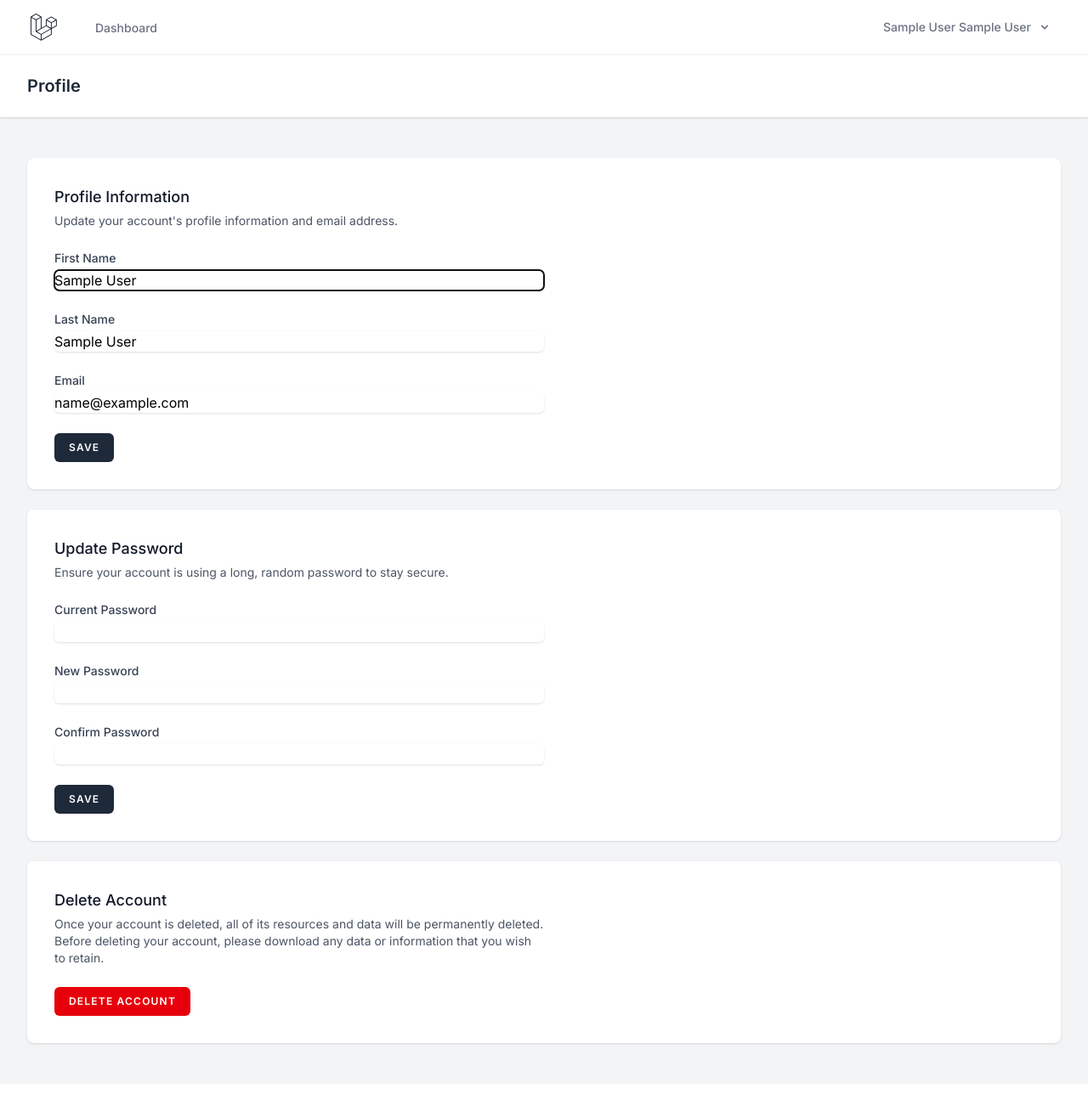
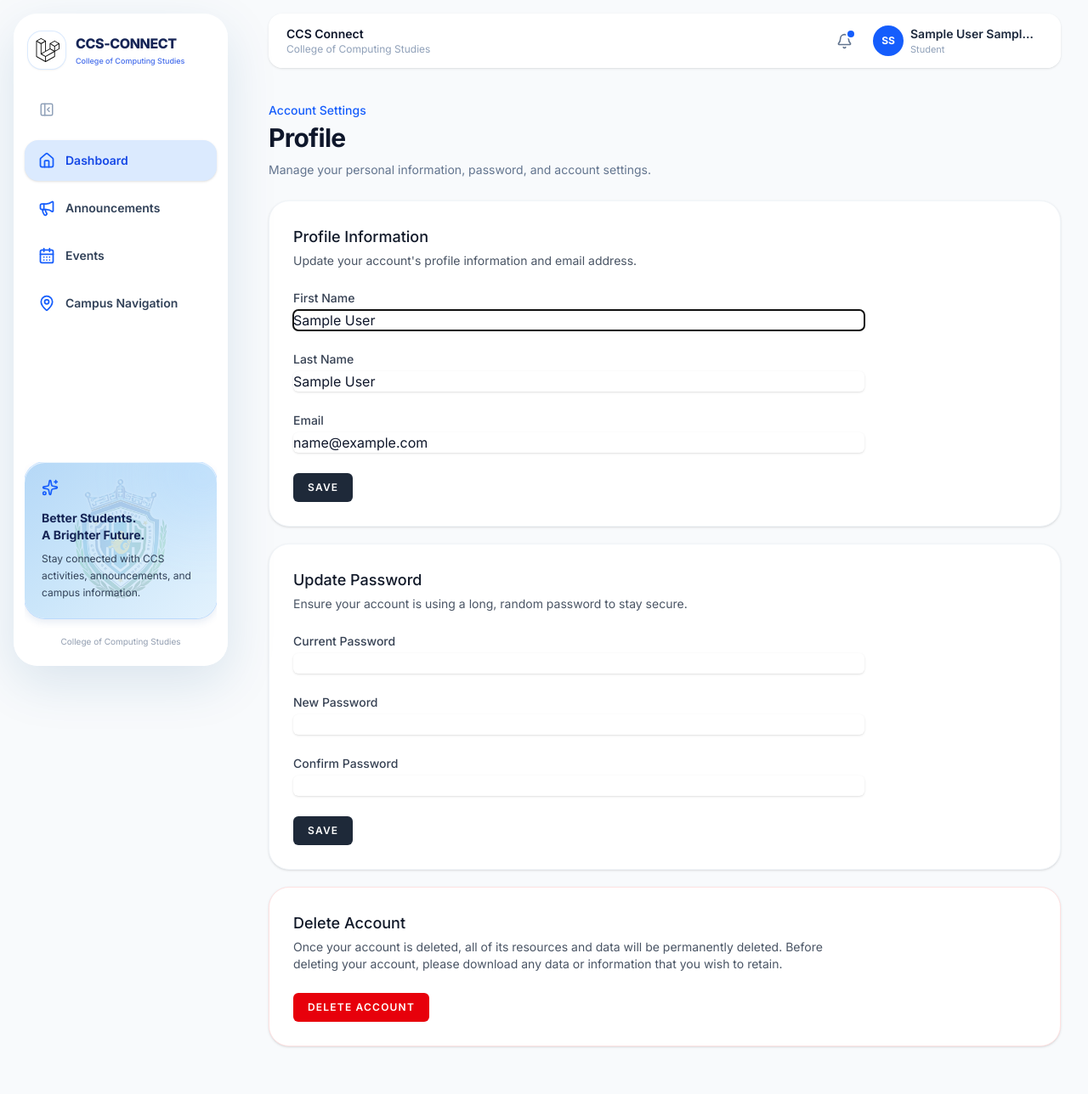
Before and after one commit to Jeysii-zen/ccs-connect, a Laravel app: page /profile in a window 1280 px wide. Shown: the whole page at 85% size. Before the commit the page ends 1232 px from the top, so only its background shows below. Run offline with Laravel 12, Linux system fonts and the light colour scheme; the visitor is signed in with stand-in values (Sample User, id 1); style sheets or scripts are compiled from the project's sources; some libraries are stand-ins or nearby versions.

Commit message:
feat: add shared authenticated UI layout

```diff
--- /dev/null
+++ b/resources/js/layouts/CCSConnectLayout.jsx
@@ -0,0 +1,408 @@
+import ApplicationLogo from '@/components/ApplicationLogo';
+import { Link, usePage } from '@inertiajs/react';
+import {
+    Bell,
+    CalendarDays,
+    Home,
+    MapPin,
+    Megaphone,
+    PanelLeftClose,
+    PanelLeftOpen,
+    Sparkles,
+    X,
+} from 'lucide-react';
+import { useState } from 'react';
+
+const navigationItems = [
+    {
+        label: 'Dashboard',
+        href: route('dashboard'),
+        icon: Home,
+    },
+    {
+        label: 'Announcements',
+        href: `${route('dashboard')}#announcements`,
+        icon: Megaphone,
+    },
+    {
+        label: 'Events',
+        href: `${route('dashboard')}#events`,
+        icon: CalendarDays,
+    },
+    {
+        label: 'Campus Navigation',
+        href: `${route('dashboard')}#campus`,
+        icon: MapPin,
+    },
+];
+
+export default function CCSConnectLayout({ children }) {
+    const page = usePage();
+    const user = page.props.auth.user;
+    const currentUrl = page.url;
+
+    const userName = `${user.first_name ?? ''} ${user.last_name ?? ''}`.trim();
+    const userInitials =
+        `${user.first_name?.[0] ?? ''}${user.last_name?.[0] ?? ''}`.toUpperCase();
+
+    const [sidebarCollapsed, setSidebarCollapsed] = useState(false);
+    const [showMobileSidebar, setShowMobileSidebar] = useState(false);
+
+    const closeMobileSidebar = () => {
+        setShowMobileSidebar(false);
+    };
+    const [showProfileMenu, setShowProfileMenu] = useState(false);
+
+    return (
+        <div className="min-h-screen bg-slate-50 text-slate-900">
+            {/* Mobile overlay */}
+            <div
+                className={`fixed inset-0 z-40 bg-slate-950/35 backdrop-blur-[2px] transition-opacity duration-300 md:hidden ${
+                    showMobileSidebar
+                        ? 'opacity-100'
+                        : 'pointer-events-none opacity-0'
+                }`}
+                onClick={closeMobileSidebar}
+            />
+
+            {/* =========================
+                DESKTOP SIDEBAR
+            ========================== */}
+            <aside
+                style={{
+                    width: sidebarCollapsed ? '76px' : '252px',
+                }}
+                className="fixed bottom-4 left-4 top-4 z-50 hidden flex-col rounded-[28px] border border-white/90 bg-white/90 px-3 py-5 shadow-[0_20px_60px_rgba(15,82,140,0.13)] backdrop-blur-2xl transition-[width] duration-500 ease-[cubic-bezier(.22,1,.36,1)] md:flex"
+            >
+                {/* Logo */}
+                <div className="flex items-center">
+                    <Link
+                        href="/"
+                        className="group flex min-w-0 items-center gap-3"
+                    >
+                        <div className="ml-1 flex h-11 w-11 shrink-0 items-center justify-center rounded-2xl bg-white shadow-sm ring-1 ring-blue-100 transition duration-300 group-hover:scale-105">
+                            <ApplicationLogo className="h-8 w-8 text-blue-700" />
+                        </div>
+
+                        <div
+                            className={`min-w-0 overflow-hidden transition-[max-width,opacity,transform] duration-300 ease-out ${
+                                sidebarCollapsed
+                                    ? 'max-w-0 -translate-x-2 opacity-0'
+                                    : 'max-w-[160px] translate-x-0 opacity-100'
+                            }`}
+                        >
+                            <p className="whitespace-nowrap text-[16px] font-extrabold tracking-tight text-blue-950">
+                                CCS-CONNECT
+                            </p>
+
+                            <p className="mt-0.5 whitespace-nowrap text-[9px] font-medium text-blue-700/80">
+                                College of Computing Studies
+                            </p>
+                        </div>
+                    </Link>
+                </div>
+
+                {/* Collapse button */}
+                <button
+                    type="button"
+                    onClick={() =>
+                        setSidebarCollapsed((value) => !value)
+                    }
+                    className="ml-1.5 mt-7 flex h-10 w-10 shrink-0 items-center justify-center rounded-xl text-slate-400 transition-colors duration-200 hover:bg-blue-50 hover:text-blue-600"
+                    aria-label={
+                        sidebarCollapsed
+                            ? 'Expand sidebar'
+                            : 'Collapse sidebar'
+                    }
+                >
+                    {sidebarCollapsed ? (
+                        <PanelLeftOpen
+                            size={18}
+                            strokeWidth={2}
+                        />
+                    ) : (
+                        <PanelLeftClose
+                            size={18}
+                            strokeWidth={2}
+                        />
+                    )}
+                </button>
+
+                {/* Navigation */}
+                <nav className="mt-4 space-y-2">
+                    {navigationItems.map(
+                        ({ label, href, icon: Icon }, index) => (
+                            <div
+                                key={label}
+                                className="ccs-sidebar-in group relative"
+                                style={{
+                                    animationDelay: `${index * 70}ms`,
+                                }}
+                            >
+                                <a
+                                    href={href}
+                                    onClick={closeMobileSidebar}
+                                    className={`group relative flex h-12 items-center rounded-2xl transition-colors duration-200 ease-out ${
+                                        index === 0
+                                            ? 'bg-blue-100 text-blue-700 shadow-sm'
+                                            : 'text-slate-700 hover:bg-blue-50 hover:text-blue-700'
+                                    }`}
+                                >
+                                    <span className="absolute left-4 top-1/2 flex h-5 w-5 -translate-y-1/2 items-center justify-center">
+                                        <Icon
+                                            size={20}
+                                            strokeWidth={2.1}
+                                            className="text-blue-600 transition-transform duration-200 ease-out group-hover:scale-110"
+                                        />
+                                    </span>
+
+                                    <span
+                                        className={`ml-12 min-w-0 overflow-hidden whitespace-nowrap text-sm font-semibold transition-[max-width,opacity,transform] duration-300 ease-out ${
+                                            sidebarCollapsed
+                                                ? 'pointer-events-none max-w-0 translate-x-[-6px] opacity-0'
+                                                : 'max-w-[180px] translate-x-0 opacity-100'
+                                        }`}
+                                    >
+                                        {label}
+                                    </span>
+
+                                    {sidebarCollapsed && (
+                                        <span className="pointer-events-none absolute left-full top-1/2 z-[100] ml-3 -translate-y-1/2 translate-x-[-5px] whitespace-nowrap rounded-xl bg-slate-950 px-3 py-2 text-xs font-semibold text-white opacity-0 shadow-xl transition-all duration-200 group-hover:translate-x-0 group-hover:opacity-100">
+                                            {label}
+
+                                            <span className="absolute left-0 top-1/2 -translate-x-full -translate-y-1/2 border-y-[5px] border-r-[6px] border-y-transparent border-r-slate-950" />
+                                        </span>
+                                    )}
+                                </a>
+                            </div>
+                        ),
+                    )}
+                </nav>
+
+                {/* Sidebar bottom */}
+                <div
+                    className={`mt-auto overflow-hidden transition-[max-height,opacity,transform] duration-400 ease-out ${
+                        sidebarCollapsed
+                            ? 'pointer-events-none max-h-0 translate-y-3 scale-95 opacity-0'
+                            : 'max-h-[260px] translate-y-0 scale-100 opacity-100'
+                    }`}
+                >
+                    <div className="relative overflow-hidden rounded-[24px] bg-gradient-to-br from-[#b5d8f7] via-[#cbe6fa] to-[#e3f2fd] p-5 shadow-[0_4px_10px_rgba(30,80,160,0.12),inset_0_1px_0_rgba(255,255,255,0.7)] ring-1 ring-blue-300/50">
+                        <div className="pointer-events-none absolute -right-8 -top-8 h-24 w-24 rounded-full bg-blue-300/30 blur-2xl" />
+                        <img
+                            src="/images/ccs-connect-logo.png"
+                            alt=""
+                            aria-hidden="true"
+                            draggable={false}
+                            className="pointer-events-none absolute left-1/2 top-1/2 z-0 h-[95%] w-auto max-w-none -translate-x-1/2 -translate-y-1/2 select-none object-contain opacity-[0.16]"
+                        />
+                        <Sparkles className="relative z-10 h-5 w-5 text-blue-600" />
+
+                        <p className="relative mt-4 text-sm font-bold leading-5 text-blue-950">
+                            Better Students.
+                            <br />
+                            A Brighter Future.
+                        </p>
+
+                        <p className="relative mt-2 text-xs leading-5 text-slate-700">
+                            Stay connected with CCS activities,
+                            announcements, and campus information.
+                        </p>
+                    </div>
+
+                    <p className="mt-5 px-2 text-center text-[10px] font-normal text-slate-500/70">
+                        College of Computing Studies
+                    </p>
+                </div>
+            </aside>
+
+            {/* =========================
+                MOBILE SIDEBAR
+            ========================== */}
+            <aside
+                className={`fixed inset-y-0 left-0 z-50 flex w-[260px] flex-col bg-white px-4 py-5 shadow-2xl transition-transform duration-400 md:hidden ${
+                    showMobileSidebar
+                        ? 'translate-x-0'
+                        : '-translate-x-full'
+                }`}
+            >
+                <div className="flex items-center justify-between">
+                    <Link href="/" className="flex items-center gap-3">
+                        <div className="flex h-11 w-11 items-center justify-center rounded-2xl bg-white shadow-sm ring-1 ring-blue-100">
+                            <ApplicationLogo className="h-8 w-8 text-blue-700" />
+                        </div>
+
+                        <div>
+                            <p className="text-[16px] font-extrabold tracking-tight text-blue-950">
+                                CCS-CONNECT
+                            </p>
+
+                            <p className="text-[9px] font-medium text-blue-700/80">
+                                College of Computing Studies
+                            </p>
+                        </div>
+                    </Link>
+
+                    <button
+                        type="button"
+                        onClick={closeMobileSidebar}
+                        className="rounded-xl p-2 text-slate-500 transition hover:bg-slate-100"
+                    >
+                        <X size={20} />
+                    </button>
+                </div>
+
+                <nav className="mt-9 space-y-2">
+                    {navigationItems.map(
+                        ({ label, href, icon: Icon }, index) => (
+                            <a
+                                key={label}
+                                href={href}
+                                onClick={closeMobileSidebar}
+                                className={`flex items-center gap-3 rounded-2xl px-4 py-3 text-sm font-semibold transition-all duration-300 ${
+                                    index === 0
+                                        ? 'bg-blue-100 text-blue-700'
+                                        : 'text-slate-700 hover:translate-x-1 hover:bg-blue-50 hover:text-blue-700'
+                                }`}
+                            >
+                                <Icon
+                                    size={20}
+                                    className="text-blue-600"
+                                />
+
+                                {label}
+                            </a>
+                        ),
+                    )}
+                </nav>
+
+                <div className="mt-auto rounded-[24px] bg-gradient-to-br from-blue-50 via-cyan-50 to-white p-5 ring-1 ring-blue-100/80">
+                    <Sparkles className="h-5 w-5 text-blue-600" />
+
+                    <p className="mt-4 text-sm font-bold leading-5 text-blue-950">
+                        Better Students.
+                        <br />
+                        A Brighter Future.
+                    </p>
+
+                    <p className="mt-2 text-xs leading-5 text-slate-500">
+                        Stay connected with CCS activities, announcements,
+                        and campus information.
+                    </p>
+                </div>
+            </aside>
+
+
+
+            {/* Main */}
+            <div
+                className={`min-h-screen transition-all duration-300 ${
+                    sidebarCollapsed ? 'md:ml-[108px]' : 'md:ml-[284px]'
+                }`}
+            >
+                {/* Top Header */}
+                <header className="sticky top-0 z-40 px-4 py-4 sm:px-6 lg:px-8">
+                    <div className="flex h-16 items-center justify-between rounded-2xl border border-white/70 bg-white/90 px-4 shadow-sm backdrop-blur-xl sm:px-5">
+                        <div className="flex items-center gap-3">
+                            <button
+                                type="button"
+                                onClick={() => setShowMobileSidebar(true)}
+                                className="flex h-10 w-10 items-center justify-center rounded-xl text-slate-500 transition hover:bg-slate-50 hover:text-slate-700 md:hidden"
+                                aria-label="Open navigation"
+                            >
+                                <PanelLeftOpen size={20} />
+                            </button>
+
+                            <div>
+                                <p className="text-sm font-semibold text-slate-900">
+                                    CCS Connect
+                                </p>
+                                <p className="hidden text-xs text-slate-400 sm:block">
+                                    College of Computing Studies
+                                </p>
+                            </div>
+                        </div>
+
+                        <div className="flex items-center gap-2">
+                            <button
+                                type="button"
+                                className="relative flex h-10 w-10 items-center justify-center rounded-xl text-slate-500 transition hover:bg-slate-50 hover:text-slate-700"
+                                aria-label="Notifications"
+                            >
+                                <Bell size={19} />
+                                <span className="absolute right-2 top-2 h-2 w-2 rounded-full bg-blue-600 ring-2 ring-white" />
+                            </button>
+
+                            <div className="relative">
+                                <button
+                                    type="button"
+                                    onClick={() =>
+                                        setShowProfileMenu(
+                                            (previous) => !previous,
+                                        )
+                                    }
+                                    className="flex items-center gap-2 rounded-xl p-1.5 transition hover:bg-slate-50"
+                                >
+                                    <div className="flex h-9 w-9 items-center justify-center overflow-hidden rounded-full bg-blue-600 text-xs font-bold text-white">
+                                        {userInitials}
+                                    </div>
+
+                                    <div className="hidden text-left sm:block">
+                                        <p className="max-w-[150px] truncate text-sm font-semibold text-slate-800">
+                                            {userName}
+                                        </p>
+                                        <p className="text-[11px] text-slate-400">
+                                            Student
+                                        </p>
+                                    </div>
+                                </button>
+
+                                {showProfileMenu && (
+                                    <>
+                                        <button
+                                            type="button"
+                                            aria-label="Close profile menu"
+                                            className="fixed inset-0 z-40 cursor-default"
+                                            onClick={() =>
+                                                setShowProfileMenu(false)
+                                            }
+                                        />
+
+                                        <div className="absolute right-0 z-50 mt-2 w-48 overflow-hidden rounded-2xl border border-slate-100 bg-white p-1.5 shadow-xl">
+                                            <Link
+                                                href={route('profile.edit')}
+                                                className="block rounded-xl px-3 py-2.5 text-sm text-slate-700 transition hover:bg-slate-50"
+                                                onClick={() =>
+                                                    setShowProfileMenu(false)
+                                                }
+                                            >
+                                                Profile
+                                            </Link>
+
+                                            <Link
+                                                href={route('logout')}
+                                                method="post"
+                                                as="button"
+                                                className="block w-full rounded-xl px-3 py-2.5 text-left text-sm text-slate-700 transition hover:bg-slate-50"
+                                                onClick={() =>
+                                                    setShowProfileMenu(false)
+                                                }
+                                            >
+                                                Log Out
+                                            </Link>
+                                        </div>
+                                    </>
+                                )}
+                            </div>
+                        </div>
+                    </div>
+                </header>
+
+                {/* Page Content */}
+                <main className="px-4 pb-8 sm:px-6 lg:px-8">
+                    {children}
+                </main>
+            </div>
+        </div>
+    );
+}
--- a/resources/js/pages/Profile/Edit.jsx
+++ b/resources/js/pages/Profile/Edit.jsx
@@ -1,4 +1,4 @@
-import AuthenticatedLayout from '@/layouts/AuthenticatedLayout';
+import CCSConnectLayout from '@/layouts/CCSConnectLayout';
 import { Head } from '@inertiajs/react';
 import DeleteUserForm from './Partials/DeleteUserForm';
 import UpdatePasswordForm from './Partials/UpdatePasswordForm';
@@ -6,34 +6,43 @@ import UpdateProfileInformationForm from './Partials/UpdateProfileInformationFor
 
 export default function Edit({ mustVerifyEmail, status }) {
     return (
-        <AuthenticatedLayout
-            header={
-                <h2 className="text-xl font-semibold leading-tight text-gray-800">
-                    Profile
-                </h2>
-            }
-        >
+        <CCSConnectLayout>
             <Head title="Profile" />
 
-            <div className="py-12">
-                <div className="mx-auto max-w-7xl space-y-6 sm:px-6 lg:px-8">
-                    <div className="bg-white p-4 shadow sm:rounded-lg sm:p-8">
+            <div className="mx-auto max-w-5xl py-4 sm:py-6">
+                <div className="mb-6">
+                    <p className="text-sm font-medium text-blue-600">
+                        Account Settings
+                    </p>
+
+                    <h1 className="mt-1 text-2xl font-bold tracking-tight text-slate-900 sm:text-3xl">
+                        Profile
+                    </h1>
+
+                    <p className="mt-2 max-w-2xl text-sm leading-6 text-slate-500">
+                        Manage your personal information, password, and account
+                        settings.
+                    </p>
+                </div>
+
+                <div className="space-y-5">
+                    <section className="rounded-3xl border border-slate-100 bg-white p-5 shadow-sm sm:p-7">
                         <UpdateProfileInformationForm
                             mustVerifyEmail={mustVerifyEmail}
                             status={status}
-                            className="max-w-xl"
+                            className="max-w-2xl"
                         />
-                    </div>
+                    </section>
 
-                    <div className="bg-white p-4 shadow sm:rounded-lg sm:p-8">
-                        <UpdatePasswordForm className="max-w-xl" />
-                    </div>
+                    <section className="rounded-3xl border border-slate-100 bg-white p-5 shadow-sm sm:p-7">
+                        <UpdatePasswordForm className="max-w-2xl" />
+                    </section>
 
-                    <div className="bg-white p-4 shadow sm:rounded-lg sm:p-8">
-                        <DeleteUserForm className="max-w-xl" />
-                    </div>
+                    <section className="rounded-3xl border border-red-100 bg-white p-5 shadow-sm sm:p-7">
+                        <DeleteUserForm className="max-w-2xl" />
+                    </section>
                 </div>
             </div>
-        </AuthenticatedLayout>
+        </CCSConnectLayout>
     );
 }
```
